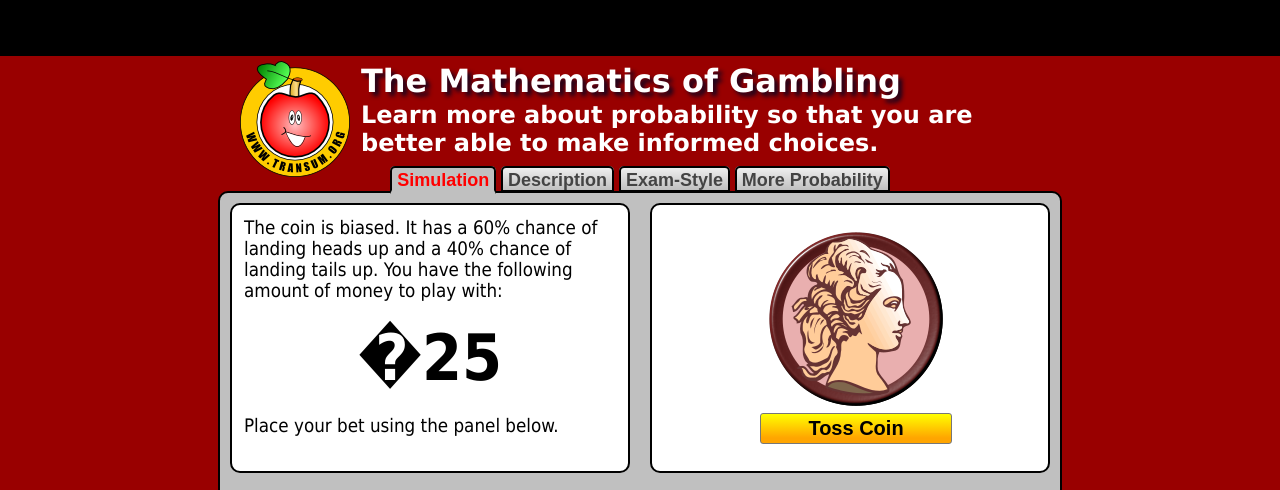
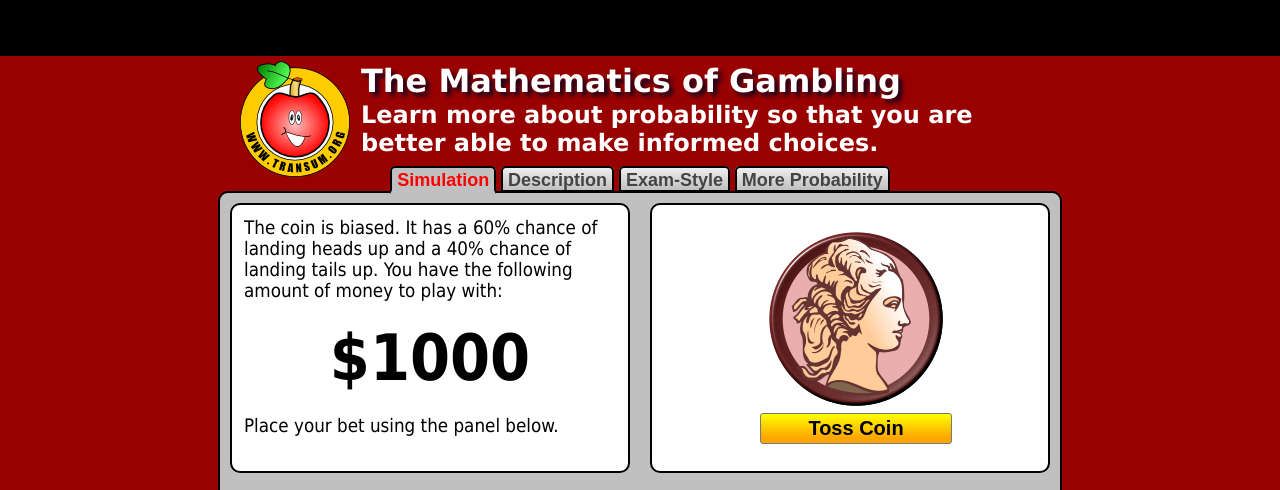
Before and after one commit to ezunblocktheopps/gamble, a plain HTML site: page index.html in a window 1280 px wide. Shown: the top 490 px of the page. Drawn offline with Linux system fonts and the light colour scheme.

Commit message:
Update index.html

```diff
--- a/index.html
+++ b/index.html
@@ -140,8 +140,8 @@ function Initialise(){
 	$('#TossButton').show();
 	$('#StartAgain').hide();
 	Feedback1();
-	Cash = 25;
-	$('#Cash').html('�' + Cash);
+	Cash = 1000;
+	$('#Cash').html('$' + Cash);
 	$('#Bet').focus().select();
 }
 function Feedback1(){
```
